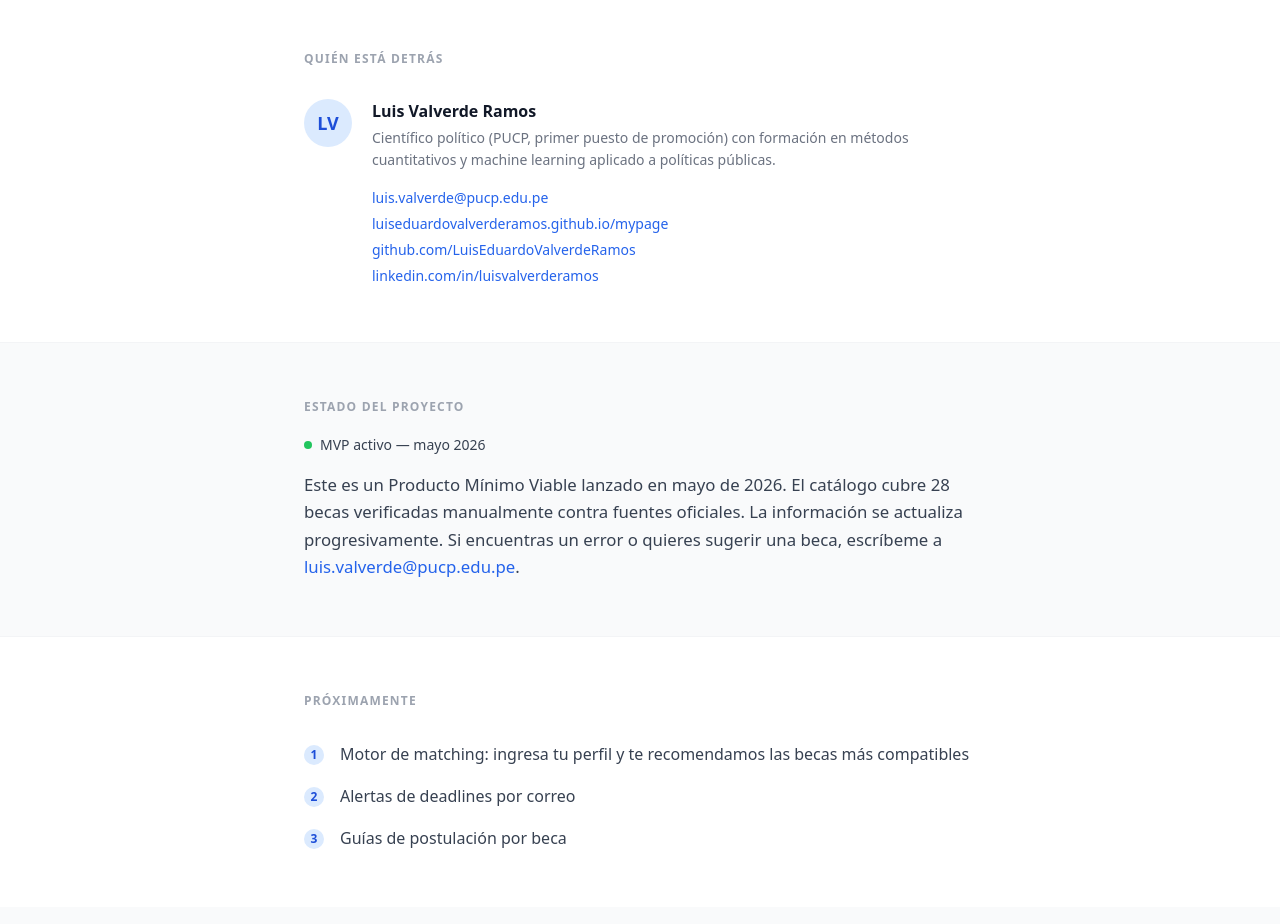
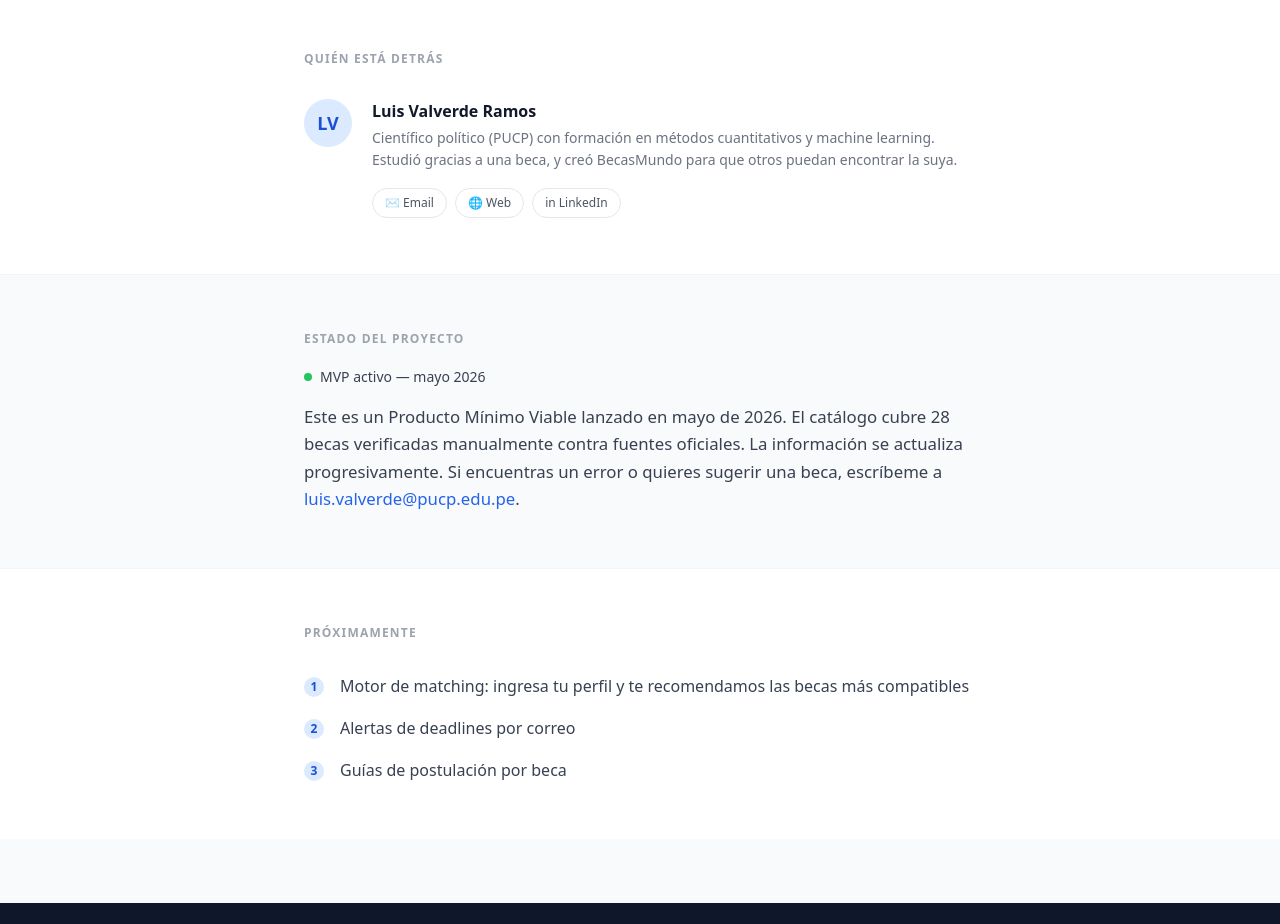
Before and after one commit to LuisEduardoValverdeRamos/latam_web_becas, a React (Vite) app: page /#/sobre in a window 1280 px wide. Shown: the part 1020-1944 px from the top of the page. Built offline with nearby package versions, Linux system fonts and the light colour scheme.

Commit message:
update: bio simplificada, 3 links pill en Quién está detrás

```diff
--- a/src/pages/About.jsx
+++ b/src/pages/About.jsx
@@ -73,20 +73,17 @@ export default function About() {
             <div>
               <p className="font-semibold text-gray-900 text-base">Luis Valverde Ramos</p>
               <p className="text-gray-500 text-sm mt-1 leading-relaxed">
-                Científico político (PUCP, primer puesto de promoción) con formación en métodos cuantitativos y machine learning aplicado a políticas públicas.
+                Científico político (PUCP) con formación en métodos cuantitativos y machine learning. Estudió gracias a una beca, y creó BecasMundo para que otros puedan encontrar la suya.
               </p>
-              <div className="flex flex-col gap-1.5 mt-4">
-                <a href="mailto:luis.valverde@pucp.edu.pe" className="text-sm text-blue-600 hover:underline">
-                  luis.valverde@pucp.edu.pe
+              <div className="flex gap-2 mt-4">
+                <a href="mailto:luis.valverde@pucp.edu.pe" title="Email" className="inline-flex items-center gap-1.5 text-xs font-medium px-3 py-1.5 rounded-full border border-gray-200 text-gray-600 hover:border-blue-400 hover:text-blue-600 transition-colors">
+                  ✉ Email
                 </a>
-                <a href="https://luiseduardovalverderamos.github.io/mypage" target="_blank" rel="noopener noreferrer" className="text-sm text-blue-600 hover:underline">
-                  luiseduardovalverderamos.github.io/mypage
+                <a href="https://luiseduardovalverderamos.github.io/mypage" target="_blank" rel="noopener noreferrer" title="Web personal" className="inline-flex items-center gap-1.5 text-xs font-medium px-3 py-1.5 rounded-full border border-gray-200 text-gray-600 hover:border-blue-400 hover:text-blue-600 transition-colors">
+                  🌐 Web
                 </a>
-                <a href="https://github.com/LuisEduardoValverdeRamos" target="_blank" rel="noopener noreferrer" className="text-sm text-blue-600 hover:underline">
-                  github.com/LuisEduardoValverdeRamos
-                </a>
-                <a href="https://www.linkedin.com/in/luisvalverderamos/" target="_blank" rel="noopener noreferrer" className="text-sm text-blue-600 hover:underline">
-                  linkedin.com/in/luisvalverderamos
+                <a href="https://www.linkedin.com/in/luisvalverderamos/" target="_blank" rel="noopener noreferrer" title="LinkedIn" className="inline-flex items-center gap-1.5 text-xs font-medium px-3 py-1.5 rounded-full border border-gray-200 text-gray-600 hover:border-blue-400 hover:text-blue-600 transition-colors">
+                  in LinkedIn
                 </a>
               </div>
             </div>
```
